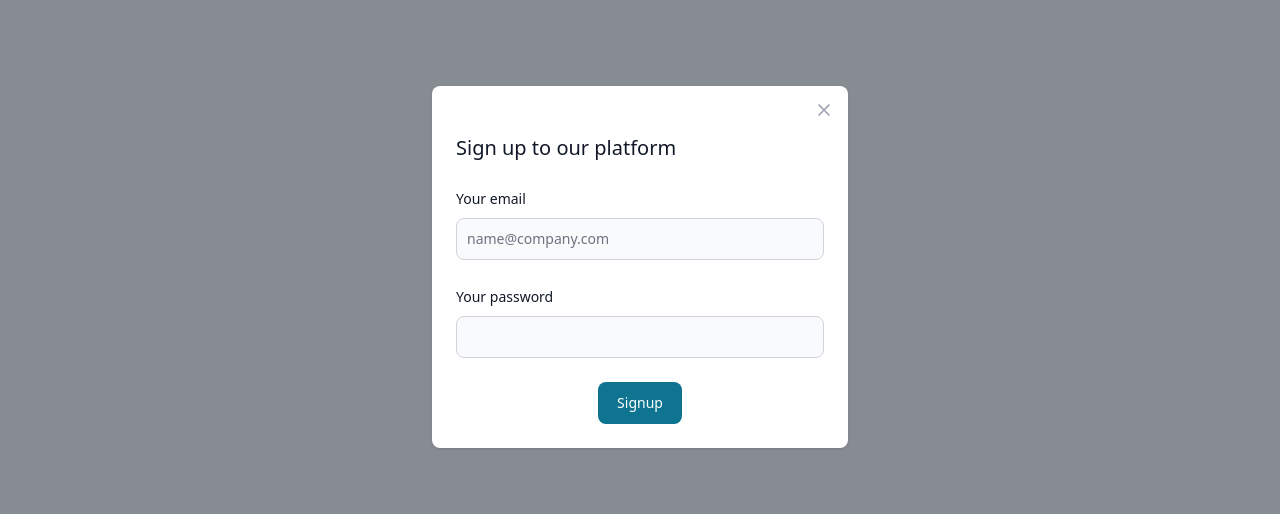
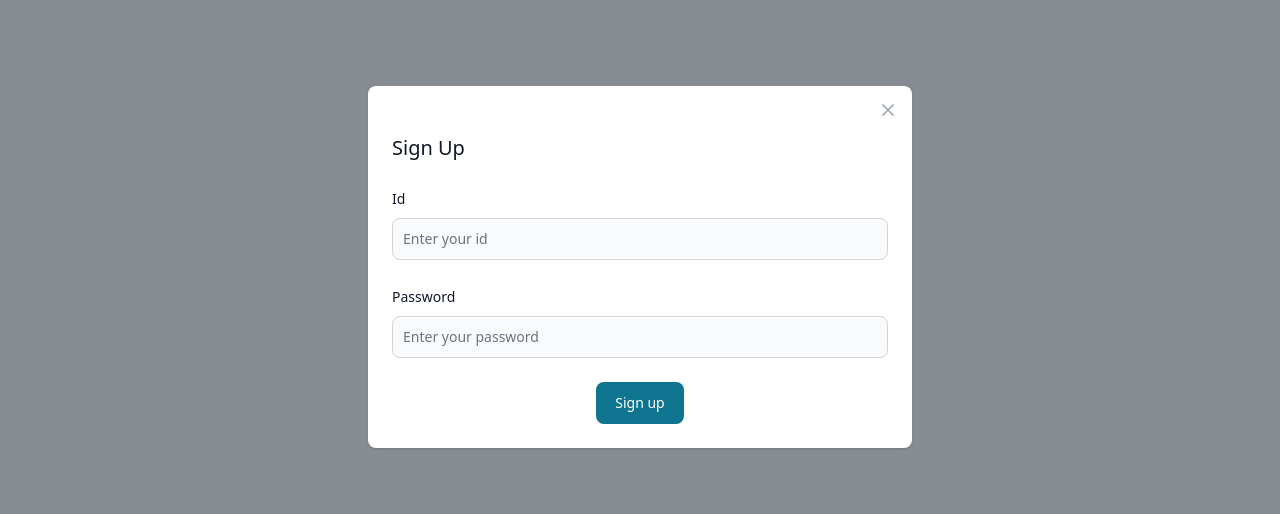
Before and after one commit to Kaleab41/Helpp, a React (Vite) app in the folder client/: page / in a window 1280 px wide. Both pictures are taken after a click on the button "Sign-up". Shown: the part 133-647 px from the top of the page. Built offline with nearby package versions, Linux system fonts and the light colour scheme.

Commit message:
Add full Sign-up modal

```diff
--- a/client/src/components/auth/Signup.tsx
+++ b/client/src/components/auth/Signup.tsx
@@ -1,48 +1,54 @@
-import { Button, Label, Modal, TextInput } from "flowbite-react"
+import { Button, Modal } from "flowbite-react"
 import { useState } from "react"
+import { ISignupStudent } from "../../api/types/student.type.ts"
+import Input from "../form/Input.tsx"
 
-type SingupProp = {
+type SinginProp = {
   openSignupModal: boolean
   SetSignupModal: (value: boolean) => void
 }
 
-export default function Signup({ openSignupModal, SetSignupModal }: SingupProp) {
-  const [email, setEmail] = useState("")
-
+export default function Signup({ openSignupModal, SetSignupModal }: SinginProp) {
+  const [id, SetId] = useState<ISignupStudent["id"]>("")
+  const [password, SetPassword] = useState<ISignupStudent["password"]>("")
   function onCloseModal() {
     SetSignupModal(false)
-    setEmail("")
+    SetId("")
+    SetPassword("")
+  }
+
+  const HanldeSignup = async () => {
+    // Signup user
   }
 
   return (
     <>
-      <Modal show={openSignupModal} size="md" onClose={onCloseModal} popup>
+      <Modal show={openSignupModal} size="xl" onClose={onCloseModal} popup>
         <Modal.Header />
         <Modal.Body>
           <div className="space-y-6">
-            <h3 className="text-xl font-medium text-gray-900 dark:text-white">
-              Sign up to our platform
-            </h3>
-            <div>
-              <div className="mb-2 block">
-                <Label htmlFor="email" value="Your email" />
-              </div>
-              <TextInput
-                id="email"
-                placeholder="name@company.com"
-                value={email}
-                onChange={(event) => setEmail(event.target.value)}
-                required
-              />
-            </div>
-            <div>
-              <div className="mb-2 block">
-                <Label htmlFor="password" value="Your password" />
-              </div>
-              <TextInput id="password" type="password" required />
-            </div>
+            {/* Form Title */}
+            <h3 className="text-xl font-medium text-gray-900 dark:text-white">Sign Up</h3>
+
+            {/* Form Component */}
+            <Input
+              name={"Id"}
+              placeholder="Enter your id"
+              setValue={SetId}
+              type="text"
+              value={id}
+            />
+            <Input
+              name={"Password"}
+              placeholder="Enter your password"
+              setValue={SetPassword}
+              type="password"
+              value={password}
+            />
+
+            {/* Form Action */}
             <div className="flex justify-center">
-              <Button>Signup</Button>
+              <Button onClick={HanldeSignup}>Sign up</Button>
             </div>
           </div>
         </Modal.Body>
```
